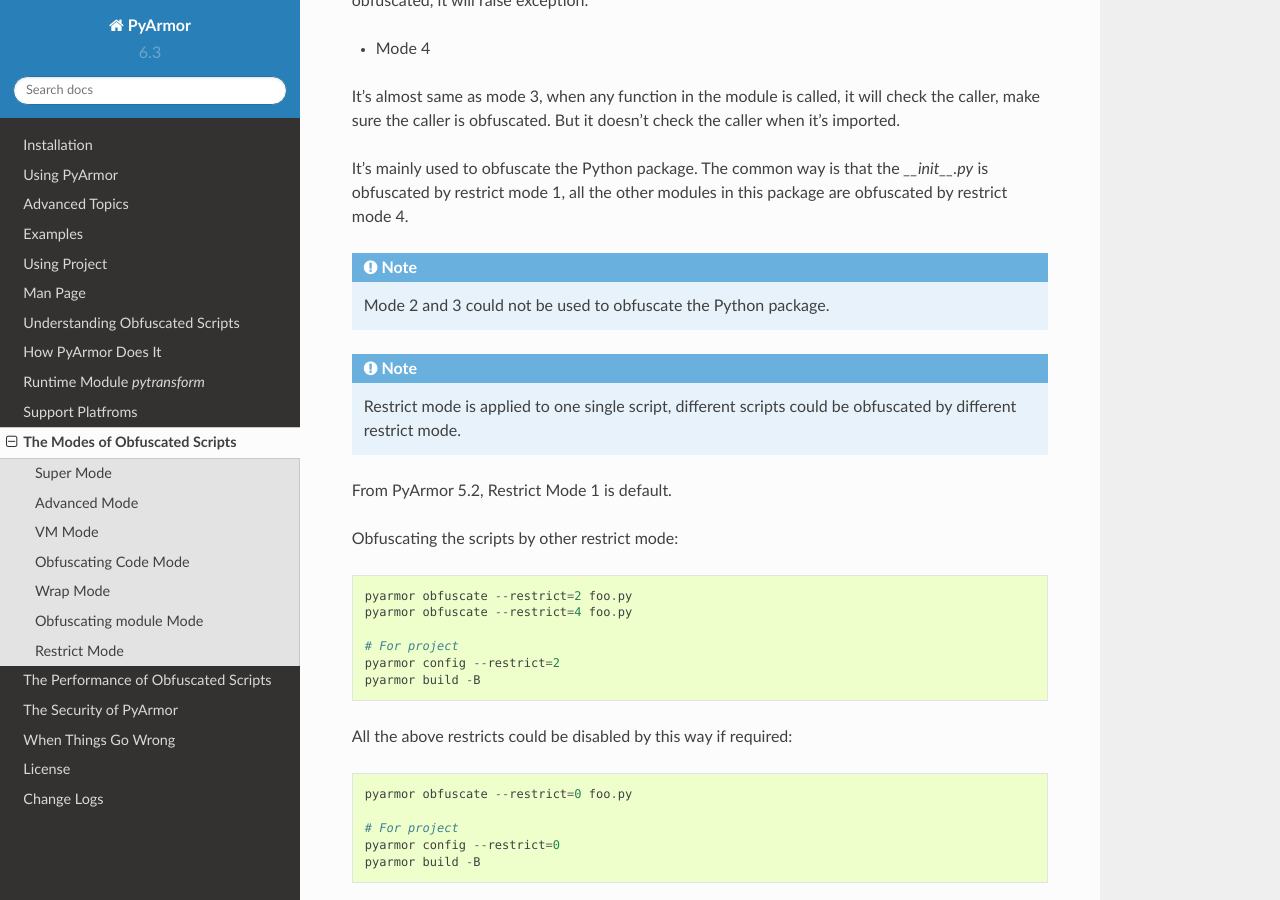
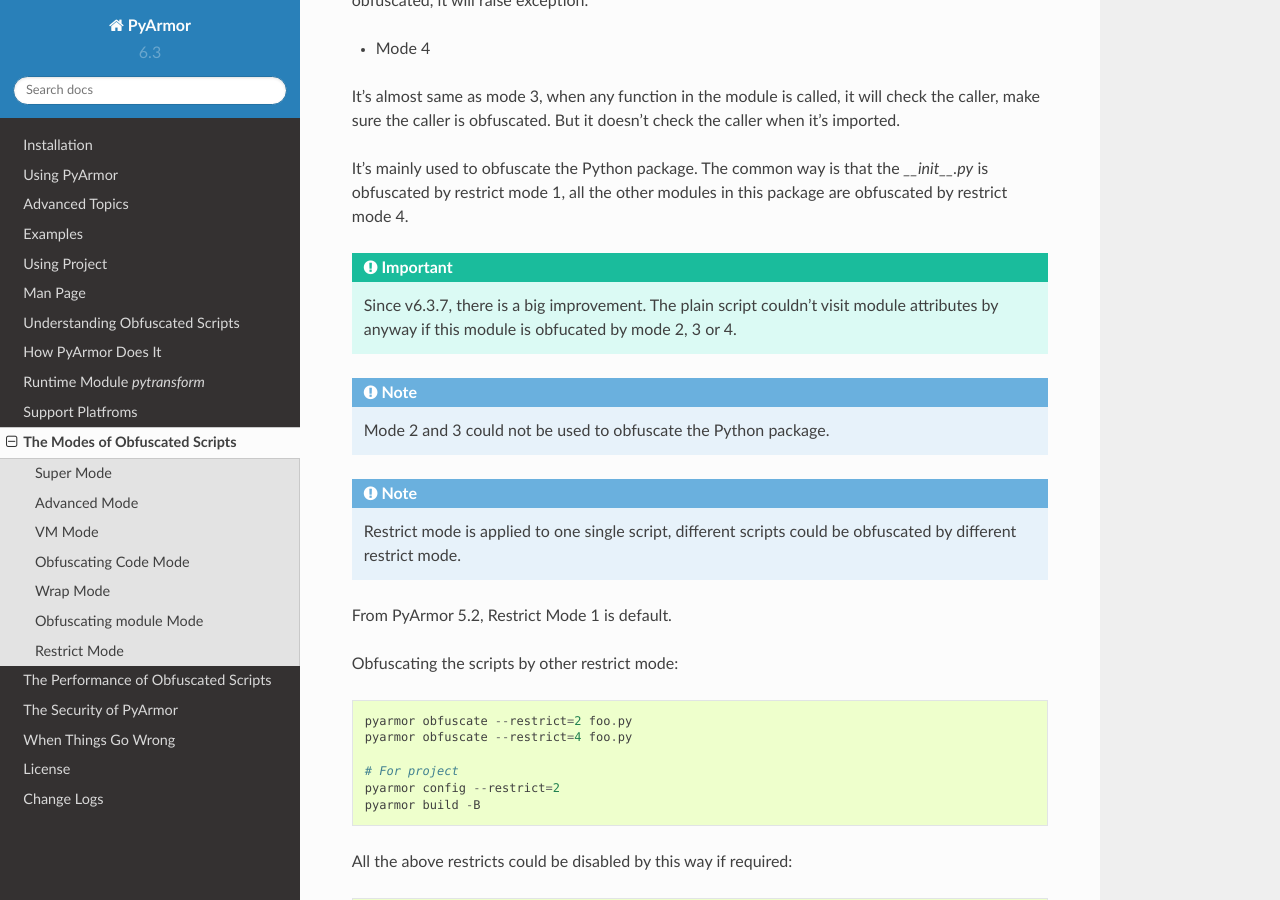
Before and after one commit to dashingsoft/pyarmor, a Sphinx documentation site: the page built from docs/mode.rst, in a window 1280 px wide and 900 px high, scrolled down 5850 px. Built offline with Sphinx 7.4.7 and the Read the Docs theme 2.0.0, drawn with Linux system fonts in a browser that asks for light colours.

Commit message:
Add note for restrict mode

```diff
--- a/docs/mode.rst
+++ b/docs/mode.rst
@@ -284,6 +284,11 @@
 `__init__.py` is obfuscated by restrict mode 1, all the other modules in this
 package are obfuscated by restrict mode 4.
 
+.. important::
+
+   Since v6.3.7, there is a big improvement. The plain script couldn't visit
+   module attributes by anyway if this module is obfucated by mode 2, 3 or 4.
+
 .. note::
 
    Mode 2 and 3 could not be used to obfuscate the Python package.
```
